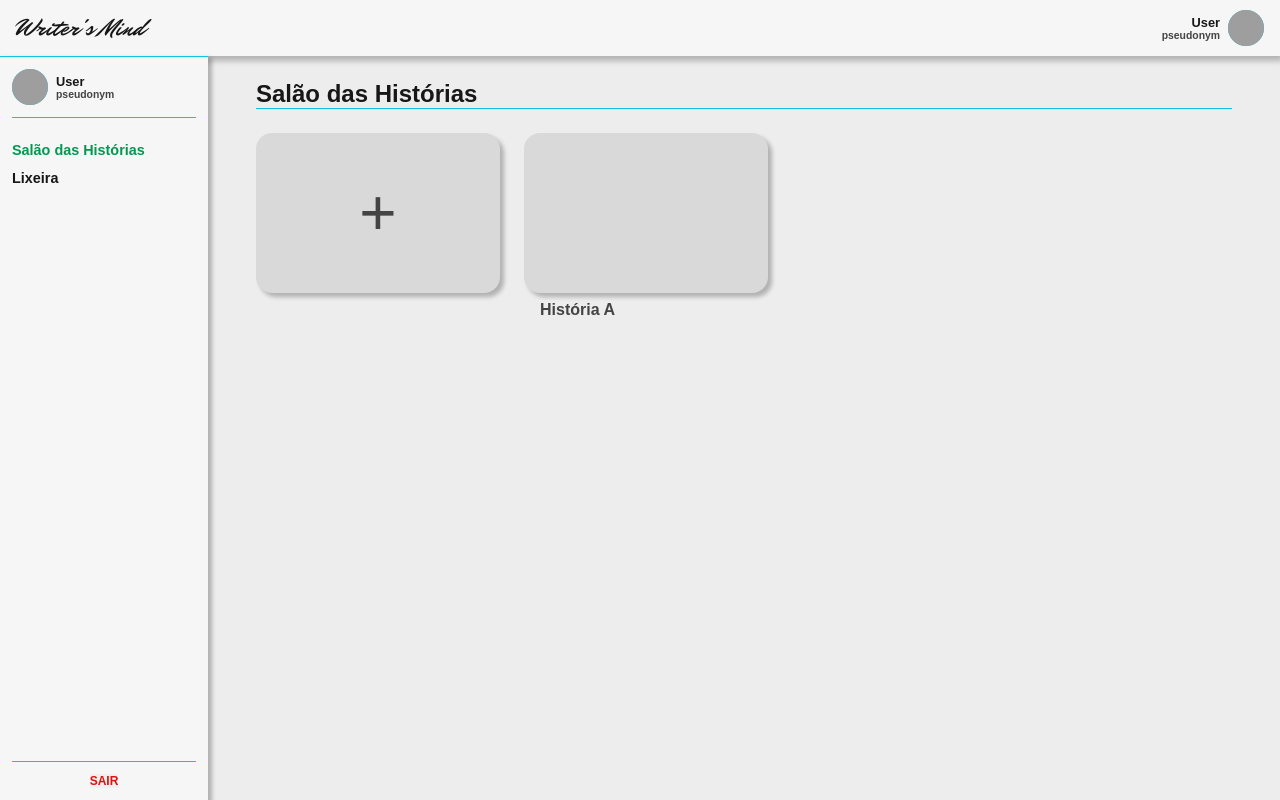
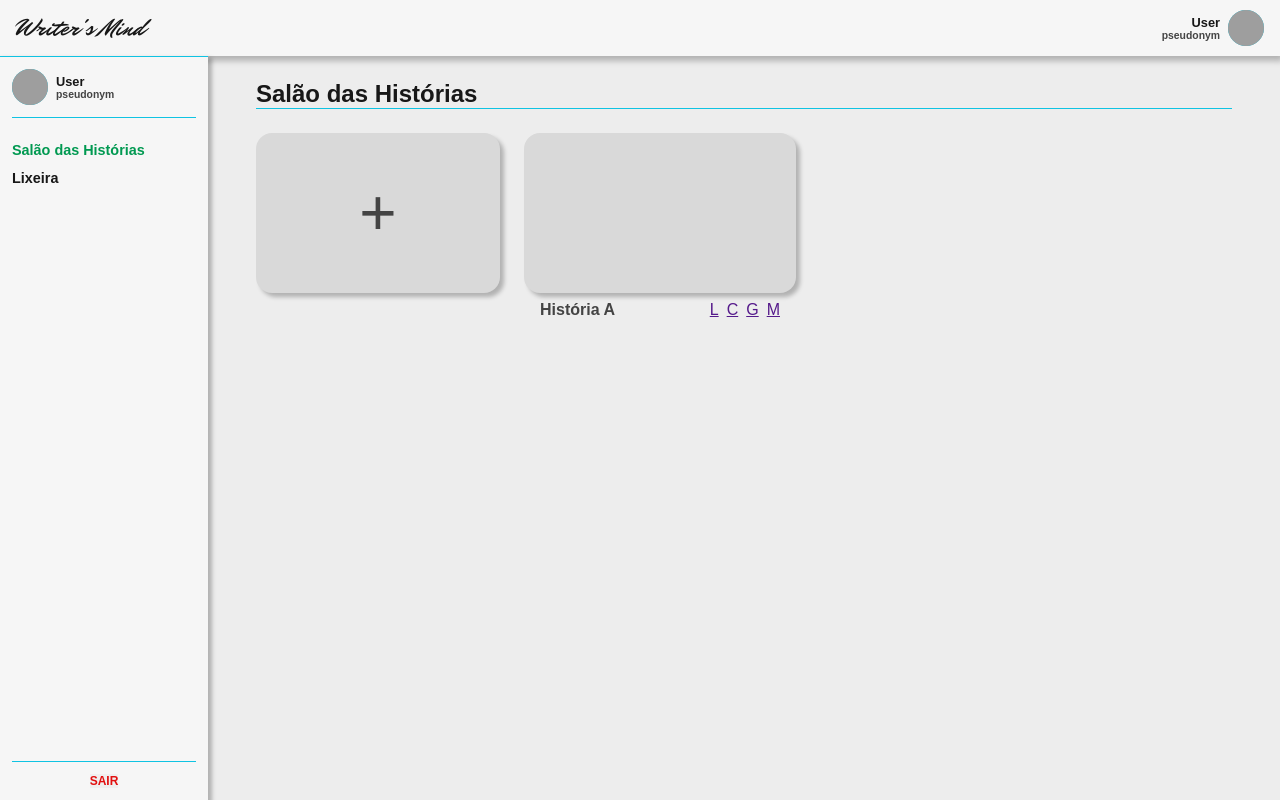
Before and after one commit to lucas-sdalmeida/writers-mind-client, a Next.js app: page / in a window 1280 px wide. Built offline with nearby package versions, Linux system fonts and the light colour scheme; grey boxes are pictures that could not be loaded.

Commit message:
feat: create clickable story card

```diff
--- /dev/null
+++ b/app/(main)/components/ImageCard/ImageCard.module.css
@@ -0,0 +1,11 @@
+.imageCard {
+  width: 17rem;
+  height: 10rem;
+
+  border-radius: 1rem;
+  box-shadow: 4px 4px 4px #00000040;
+
+  background-color: #d9d9d9;
+
+  overflow: hidden;
+}
--- /dev/null
+++ b/app/(main)/components/ImageCard/ImageCard.tsx
@@ -0,0 +1,10 @@
+import Image from 'next/image'
+import style from './ImageCard.module.css'
+
+export default function ImageCard({ src, alt }: Readonly<{ src?: string, alt?: string }>) {
+  return (
+    <div className={ style.imageCard }>
+      { src && <Image src={ src } alt={ alt ?? '' } /> }
+    </div>
+  )
+}
--- /dev/null
+++ b/app/(main)/components/ImageCard/index.tsx
@@ -0,0 +1,2 @@
+import ImageCard from "./ImageCard";
+export default ImageCard
--- /dev/null
+++ b/app/(main)/components/StoryCard/StoryCard.module.css
@@ -0,0 +1,21 @@
+.storyImage, .storyImage:focus, .storyImage:visited {
+  text-decoration: none;
+  border-radius: 1rem;
+}
+
+.cardOptions {
+  margin-top: .5rem;
+  padding: 0 1rem;
+
+  color: #444444;
+
+  display: flex;
+  justify-content: space-between;
+}
+
+.cardOptions span {
+  display: flex;
+  justify-content: flex-end;
+  align-items: center;
+  gap: .5rem;
+}
--- /dev/null
+++ b/app/(main)/components/StoryCard/StoryCard.tsx
@@ -0,0 +1,25 @@
+import Link from 'next/link'
+
+import ImageCard from '../ImageCard'
+import style from './StoryCard.module.css'
+
+export default function StoryCard({ id, title, image }: Readonly<{ id: string, title: string, image?: string }>) {
+  return (
+    <div>
+      <Link className={ style.storyImage } href={ `/story/${id}` }>
+        <ImageCard src={ image } alt='' />
+      </Link>
+
+      <div className={ style.cardOptions }>
+        <h4>{ title }</h4>
+
+        <span>
+          <a href="">L</a>
+          <a href="">C</a>
+          <a href="">G</a>
+          <a href="">M</a>
+        </span>
+      </div>
+    </div>
+  )
+}
--- /dev/null
+++ b/app/(main)/components/StoryCard/index.tsx
@@ -0,0 +1,2 @@
+import StoryCard from "./StoryCard";
+export default StoryCard
--- a/app/(main)/page.tsx
+++ b/app/(main)/page.tsx
@@ -1,3 +1,4 @@
+import StoryCard from './components/StoryCard'
 import style from './HomePage.module.css'
 
 export default function HomePage() {
@@ -12,15 +13,7 @@ export default function HomePage() {
           <div className={ style.cardImage }>+</div>
         </div>
 
-        <div className={ style.card }>
-          <div className={ style.cardImage }></div>
-          <div className={ style.storyDetailAndOptions }>
-            <h4>História A</h4>
-            <div>
-
-            </div>
-          </div>
-        </div>
+        <StoryCard id='1' title='História A' />
       </div>
 
     </div>
```
